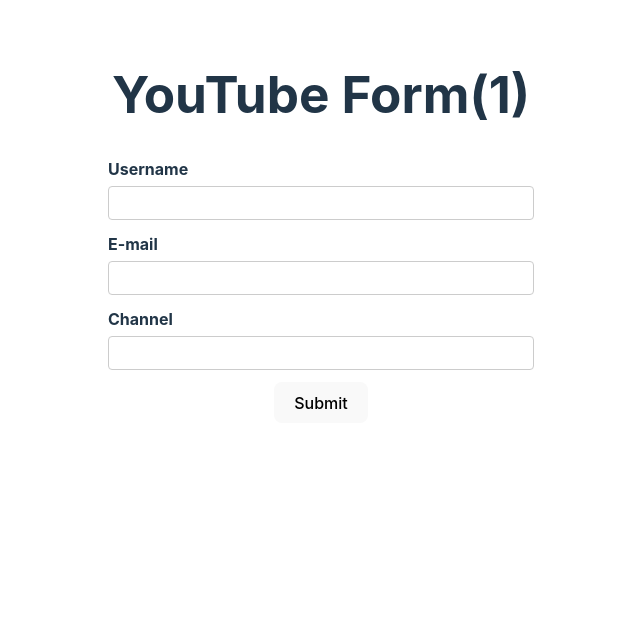
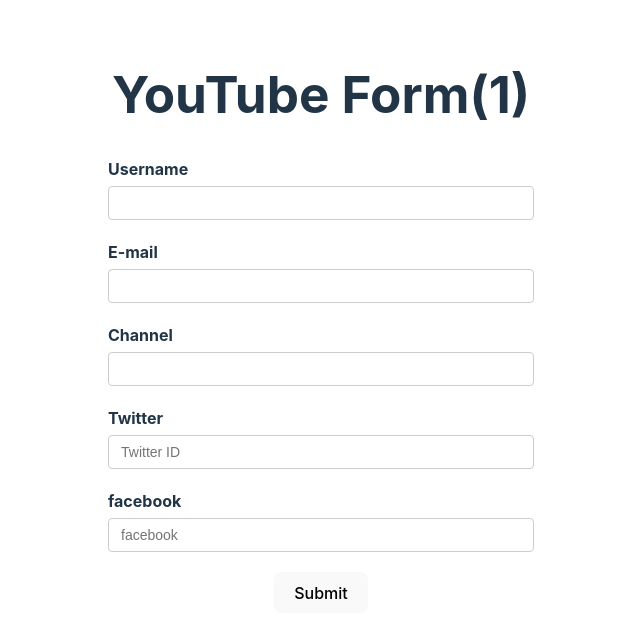
Before and after one commit to sathyalog/react-hook-form-demo, a React (Vite) app: page / in a window 1280 px wide. Shown: the top 638 px of the page, without its empty margins (319-959 px from the left). Built offline with nearby package versions, Linux system fonts and the light colour scheme; no server answers.

Commit message:
nested objects

```diff
--- a/src/components/YoutubeForm.tsx
+++ b/src/components/YoutubeForm.tsx
@@ -7,6 +7,10 @@
   username: string;
   email: string;
   channel: string;
+  social: {
+    twitter: string;
+    facebook: string;
+  };
 };
 function YoutubeForm() {
   const form = useForm<FormValues>({
@@ -25,6 +29,10 @@
         username: data.username,
         email: data.email,
         channel: data.website,
+        social: {
+          twitter: "@sathya",
+          facebook: "sathya",
+        },
       };
     },
   });
@@ -35,11 +43,11 @@
     console.log("Form submission", data);
   };
   return (
-    <div>
+    <div className="form-control">
       <h1>YouTube Form({renderCount / 2})</h1>
       {/* renderCount / 2 is used here as react does 2 times render in dev mode */}
       <form onSubmit={handleSubmit(formSubmission)} noValidate>
-        <div>
+        <div className="form-control">
           <label htmlFor="username">Username</label>
           <input
             type="text"
@@ -50,7 +58,7 @@
           />
           <p className="error">{errors.username?.message}</p>
         </div>
-        <div>
+        <div className="form-control">
           <label htmlFor="email">E-mail</label>
           <input
             type="email"
@@ -79,7 +87,7 @@
           />
           <p className="error">{errors.email?.message}</p>
         </div>
-        <div>
+        <div className="form-control">
           <label htmlFor="channel">Channel</label>
           <input
             type="text"
@@ -93,9 +101,27 @@
           />
           <p className="error">{errors.channel?.message}</p>
         </div>
+        <div className="form-control">
+          <label htmlFor="twitter">Twitter</label>
+          <input
+            type="text"
+            id="twitter"
+            placeholder="Twitter ID"
+            {...register("social.twitter")}
+          />
+        </div>
+        <div className="form-control">
+          <label htmlFor="facebook">facebook</label>
+          <input
+            type="text"
+            id="facebook"
+            placeholder="facebook"
+            {...register("social.facebook")}
+          />
+        </div>
         <button>Submit</button>
-        <DevTool control={control} />
       </form>
+      <DevTool control={control} />
     </div>
   );
 }
```
